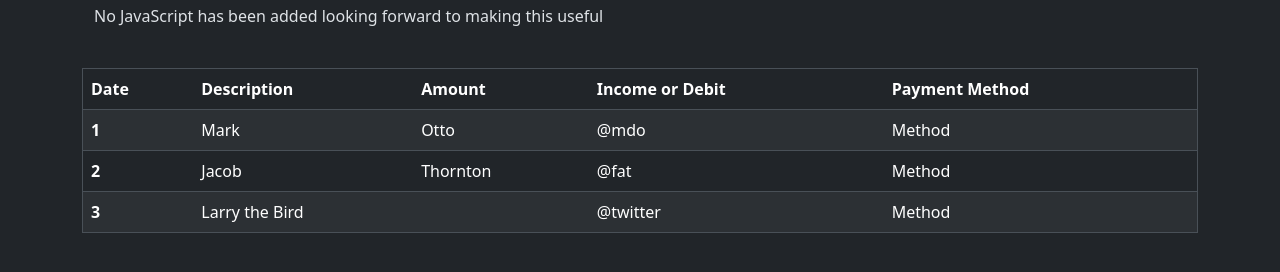
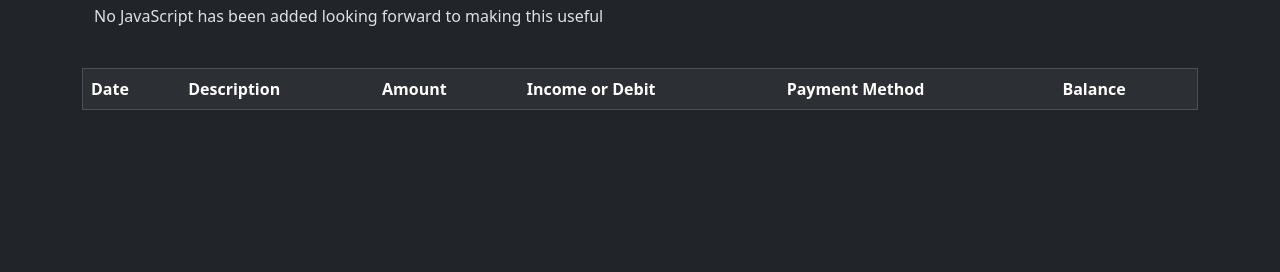
Before and after one commit to raberto-official/PurpleKiwi, a website: page HTML/index.html in a window 1280 px wide. Shown: the part 122-394 px from the top of the page. Drawn offline with nearby package versions, Linux system fonts and the light colour scheme.

Commit message:
Form to Table Still in progress
Date keeps coming back as null

```diff
--- a/HTML/index.html
+++ b/HTML/index.html
@@ -26,11 +26,11 @@
                     </div>
                     <div class="modal-body">
                         <!-- Form for New Entry -->
-                        <form class="row gy-2 gx-3 align-items-center modalForm">
+                        <form class="row gy-2 gx-3 align-items-center modalForm" action="">
                             <!-- Date -->
                              <div class="col-auto">
                                 <label for="autoSizingInput" class="visually-hidden">Date</label>
-                                <input type="date" name="date" id="autoSizingInput" class="form-control DateEntry">
+                                <input type="date" name="date" id="autoSizingInput DateEntry" class="form-control">
                              </div>
                             <!-- Description -->
                             <div class="col-auto">
@@ -68,7 +68,7 @@
                         <div class="modal-footer">
                         <!-- Modal Buttons -->
                         <button type="button" class="btn btn-secondary" data-bs-dismiss="modal">Close</button>
-                        <button type="button" class="btn btn-primary addEntryButton">Add Entry</button>
+                        <button type="button" class="btn btn-primary" id="addEntryButton">Add Entry</button>
                         </div>
                       </form>
                 </div>
@@ -87,39 +87,20 @@
         </div>
         <!-- Expenses Table -->
         <div class="container-sm ">
-            <table class="table table-striped table-hover border expensesTable">
-                <thead>
+            <table class="table table-striped table-hover border" id="expensesTable">
+                <!-- <thead> -->
                   <tr>
                     <th scope="col">Date</th>
                     <th scope="col">Description</th>
                     <th scope="col">Amount</th>
                     <th scope="col">Income or Debit</th>
                     <th scope="col">Payment Method</th>
+                    <th scope="col">Balance</th>
                   </tr>
-                </thead>
-                <tbody>
-                  <tr>
-                    <th scope="row">1</th>
-                    <td>Mark</td>
-                    <td>Otto</td>
-                    <td>@mdo</td>
-                    <td>Method</td>
-                  </tr>
-                  <tr>
-                    <th scope="row">2</th>
-                    <td>Jacob</td>
-                    <td>Thornton</td>
-                    <td>@fat</td>
-                    <td>Method</td>
-                  </tr>
-                  <tr>
-                    <th scope="row">3</th>
-                    <td colspan="2">Larry the Bird</td>
-                    <td>@twitter</td>
-                    <td>Method</td>
-                  </tr>
+                <!-- </thead> -->
+                <!-- <tbody>
 
-                </tbody>
+                </tbody> -->
               </table>
         </div>
     </main>
--- a/JavaScript/common.js
+++ b/JavaScript/common.js
@@ -1,19 +1,49 @@
 document.addEventListener('DOMContentLoaded', (event) => {
-    let modalForm = document.getElementById('modalForm').value;
-    let dateEntry = document.getElementById('dateEntry').value;
-    let descEntry = document.getElementById('descEntry').value;
-    let amountEntry = document.getElementById('amountEntry').value;
-    let incomeOrDebitEntry = document.getElementById('incomeOrDebitEntry').value;
-    let paymentMethodEntry = document.getElementById('paymentMethodEntry').value;
-    let expensesTable = document.getElementById('expensesTable');
+    // let modalForm = document.getElementById('modalForm');
 
-    const newEntryRowData = {date: dateEntry, description: descEntry, amount: amountEntry, incomeOrDebit: incomeOrDebitEntry, paymentMethod: paymentMethodEntry};
+    // let dateEntry = document.getElementById('dateEntry').value;
 
-    function addNewRow(newEntryRowData) {
-        expensesTable.insertRow(newEntryRowData);
-    };
+    // let descEntry = document.getElementById('descEntry').value;
+    // let amountEntry = document.getElementById('amountEntry').value;
+    // let incomeOrDebitEntry = document.getElementById('incomeOrDebitEntry').value;
+    // let paymentMethodEntry = document.getElementById('paymentMethodEntry').value;
 
-    addEntryButton.addEventListener('click', () => {
-        addNewRow(newEntryRowData);
-    });
+    // let addEntryButton = document.getElementById('addEntryButton');
+
+
+    // function addNewRow(dateEntry, descEntry, amountEntry, incomeOrDebitEntry, paymentMethodEntry) {
+    //     let expensesTable = document.getElementById('expensesTable');
+    //     // adding empty first row
+    //     let row = expensesTable.insertRow(0);
+    //     // insert new cells at positions of the "new" tr element
+    //     let dateCell = row.insertCell(0);
+    //     let descCell = row.insertCell(1);
+    //     let amountCell = row.insertCell(2);
+    //     let incomeOrDebitCell = row.insertCell(3);
+    //     let paymentMethodCell = row.insertCell(4);
+
+    //     // adding data to cells
+    //     dateCell.innerHTML = dateEntry;
+    //     descCell.innerHTML = descEntry;
+    //     amountCell.innerHTML = amountEntry;
+    //     incomeOrDebitCell.innerHTML = incomeOrDebitEntry;
+    //     paymentMethodCell.innerHTML = paymentMethodEntry;
+
+    // };
+    document.getElementById('addEntryButton').onclick = function() {
+        let table = document.getElementById('expensesTable');
+        let row = table.insertRow(-1);
+        let dateCell = row.insertCell(0);
+        let descCell = row.insertCell(1);
+
+        let dateEntry = document.getElementById('dateEntry');
+
+        dateCell.innerHTML = dateEntry
+        descCell.innerHTML = document.getElementById('descEntry').value;
+
+        console.log(dateEntry);
+
+    }
+
+
 });
```
